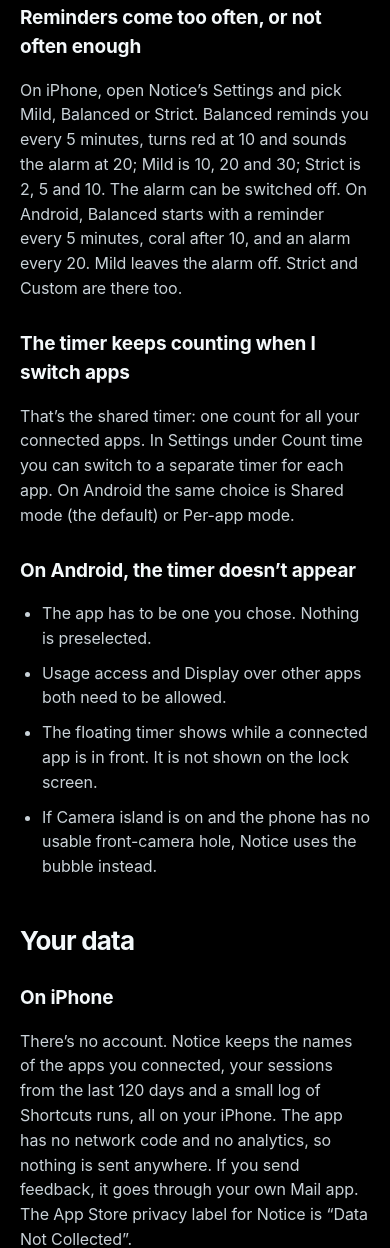
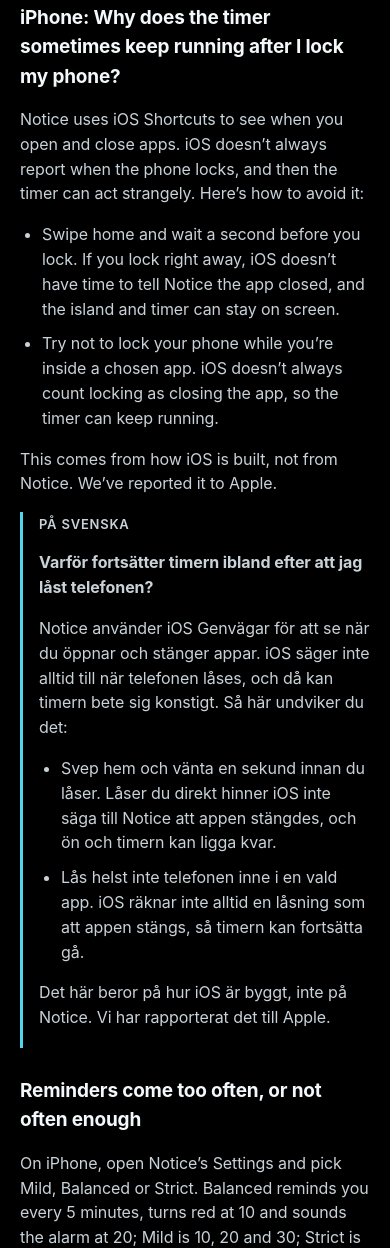
Before and after one commit to SardorJ/Notice-Website, a plain HTML site: page support.html in a window 390 px wide. Shown: the part 5165-6413 px from the top of the page. Drawn offline with Linux system fonts and the light colour scheme.

Commit message:
Add an iPhone support answer for a timer that keeps running after lock.
The troubleshooting section now explains the Shortcuts lock quirk in English, with the same answer in Swedish.

Co-authored-by: Sardor <SardorJ@users.noreply.github.com>

```diff
--- a/support.html
+++ b/support.html
@@ -105,6 +105,23 @@
 <p>Check that notifications are allowed for Notice in Settings › Apps › Notice › Notifications, and that a Focus mode isn’t silencing them.</p>
 <h3>The alarm didn’t go off</h3>
 <p>The alarm needs iOS 26.1 or later and its own permission. Open Notice’s Settings: if the alarm permission is off, it’s shown there with a button to turn it on. Notice also tells you if an alarm couldn’t be scheduled.</p>
+<h3>iPhone: Why does the timer sometimes keep running after I lock my phone?</h3>
+<p>Notice uses iOS Shortcuts to see when you open and close apps. iOS doesn’t always report when the phone locks, and then the timer can act strangely. Here’s how to avoid it:</p>
+<ul>
+<li>Swipe home and wait a second before you lock. If you lock right away, iOS doesn’t have time to tell Notice the app closed, and the island and timer can stay on screen.</li>
+<li>Try not to lock your phone while you’re inside a chosen app. iOS doesn’t always count locking as closing the app, so the timer can keep running.</li>
+</ul>
+<p>This comes from how iOS is built, not from Notice. We’ve reported it to Apple.</p>
+<div class="note" lang="sv">
+<p class="label">På svenska</p>
+<p><b>Varför fortsätter timern ibland efter att jag låst telefonen?</b></p>
+<p>Notice använder iOS Genvägar för att se när du öppnar och stänger appar. iOS säger inte alltid till när telefonen låses, och då kan timern bete sig konstigt. Så här undviker du det:</p>
+<ul>
+<li>Svep hem och vänta en sekund innan du låser. Låser du direkt hinner iOS inte säga till Notice att appen stängdes, och ön och timern kan ligga kvar.</li>
+<li>Lås helst inte telefonen inne i en vald app. iOS räknar inte alltid en låsning som att appen stängs, så timern kan fortsätta gå.</li>
+</ul>
+<p>Det här beror på hur iOS är byggt, inte på Notice. Vi har rapporterat det till Apple.</p>
+</div>
 <h3>Reminders come too often, or not often enough</h3>
 <p>On iPhone, open Notice’s Settings and pick Mild, Balanced or Strict. Balanced reminds you every 5 minutes, turns red at 10 and sounds the alarm at 20; Mild is 10, 20 and 30; Strict is 2, 5 and 10. The alarm can be switched off. On Android, Balanced starts with a reminder every 5 minutes, coral after 10, and an alarm every 20. Mild leaves the alarm off. Strict and Custom are there too.</p>
 <h3>The timer keeps counting when I switch apps</h3>
```
